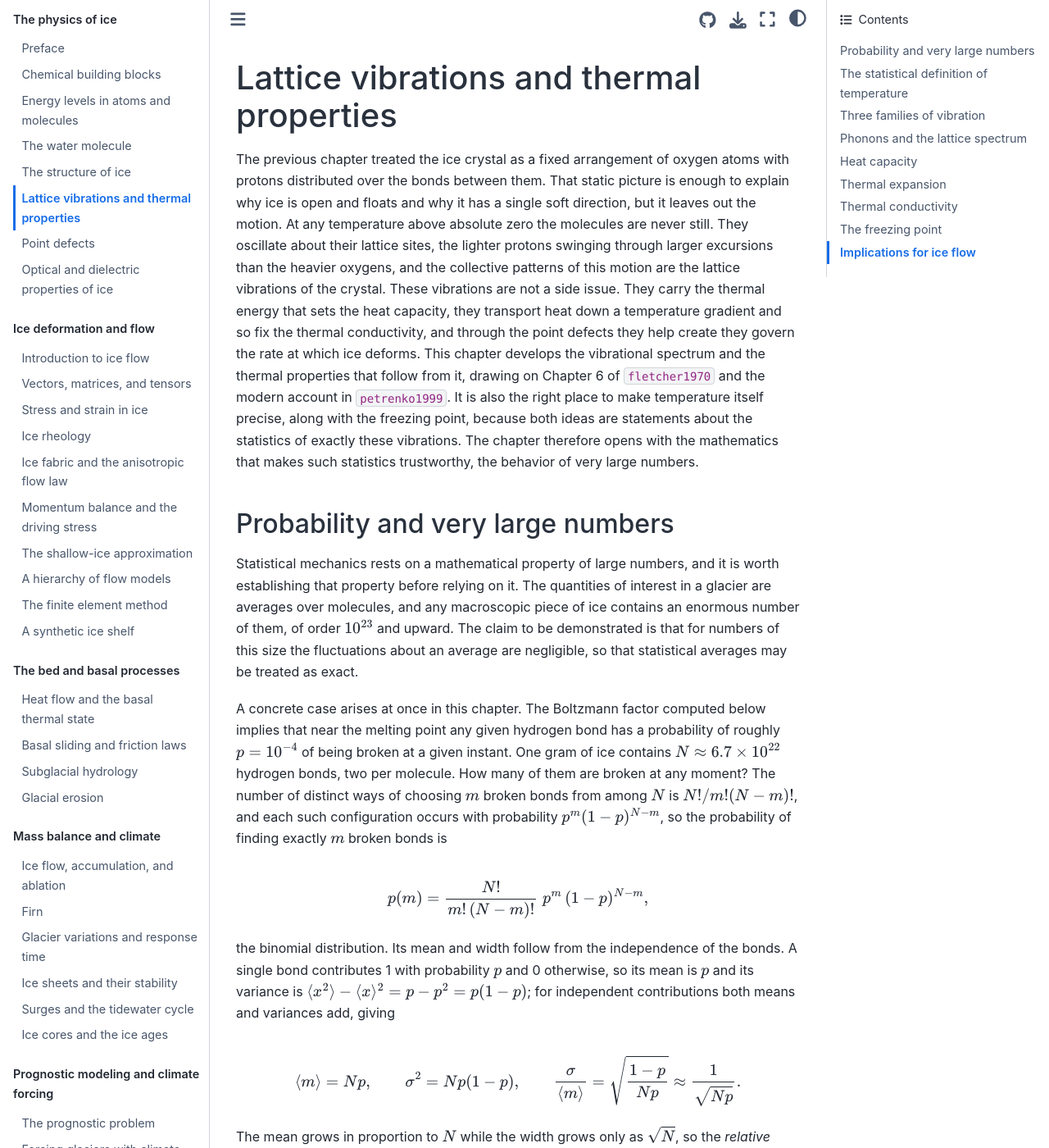
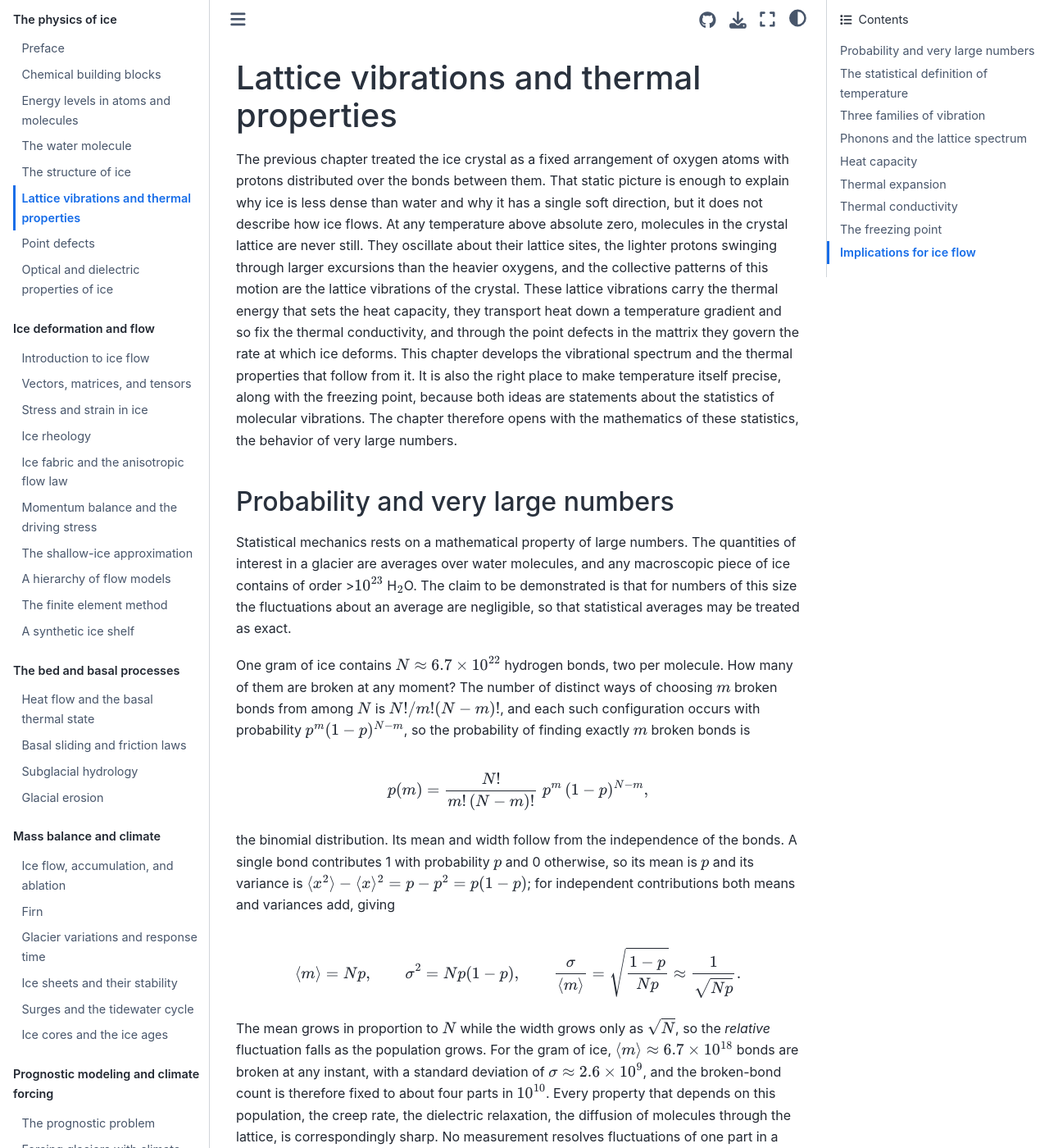
Before and after one commit to rice-glaciology/glaciology-book, a Jupyter Book: the page built from sections/foundations/lattice-dynamics.md, in a window 1280 px wide and 1400 px high. Shown: the whole window at 82% size. Built offline with Jupyter Book 1.0.4 settings and Sphinx 7.4.7 and the Sphinx Book theme 1.1.4, drawn with Linux system fonts in a browser that asks for light colours; pages that are not in the unit, such as notebooks, are missing from menus; cross-references to code outside the pages are shown as plain code.

Commit message:
Update lattice dynamics section for clarity
Revised text for clarity and accuracy regarding ice properties and molecular behavior.

```diff
--- a/sections/foundations/lattice-dynamics.md
+++ b/sections/foundations/lattice-dynamics.md
@@ -1,12 +1,12 @@
 # Lattice vibrations and thermal properties
 
-The previous chapter treated the ice crystal as a fixed arrangement of oxygen atoms with protons distributed over the bonds between them. That static picture is enough to explain why ice is open and floats and why it has a single soft direction, but it leaves out the motion. At any temperature above absolute zero the molecules are never still. They oscillate about their lattice sites, the lighter protons swinging through larger excursions than the heavier oxygens, and the collective patterns of this motion are the lattice vibrations of the crystal. These vibrations are not a side issue. They carry the thermal energy that sets the heat capacity, they transport heat down a temperature gradient and so fix the thermal conductivity, and through the point defects they help create they govern the rate at which ice deforms. This chapter develops the vibrational spectrum and the thermal properties that follow from it, drawing on Chapter 6 of {cite}`fletcher1970` and the modern account in {cite}`petrenko1999`. It is also the right place to make temperature itself precise, along with the freezing point, because both ideas are statements about the statistics of exactly these vibrations. The chapter therefore opens with the mathematics that makes such statistics trustworthy, the behavior of very large numbers.
+The previous chapter treated the ice crystal as a fixed arrangement of oxygen atoms with protons distributed over the bonds between them. That static picture is enough to explain why ice is less dense than water and why it has a single soft direction, but it does not describe how ice flows. At any temperature above absolute zero, molecules in the crystal lattice are never still. They oscillate about their lattice sites, the lighter protons swinging through larger excursions than the heavier oxygens, and the collective patterns of this motion are the lattice vibrations of the crystal. These lattice vibrations carry the thermal energy that sets the heat capacity, they transport heat down a temperature gradient and so fix the thermal conductivity, and through the point defects in the mattrix they govern the rate at which ice deforms. This chapter develops the vibrational spectrum and the thermal properties that follow from it. It is also the right place to make temperature itself precise, along with the freezing point, because both ideas are statements about the statistics of molecular vibrations. The chapter therefore opens with the mathematics of these statistics, the behavior of very large numbers.
 
 ## Probability and very large numbers
 
-Statistical mechanics rests on a mathematical property of large numbers, and it is worth establishing that property before relying on it. The quantities of interest in a glacier are averages over molecules, and any macroscopic piece of ice contains an enormous number of them, of order $10^{23}$ and upward. The claim to be demonstrated is that for numbers of this size the fluctuations about an average are negligible, so that statistical averages may be treated as exact.
+Statistical mechanics rests on a mathematical property of large numbers. The quantities of interest in a glacier are averages over water molecules, and any macroscopic piece of ice contains of order >$10^{23}$ H$_2$O. The claim to be demonstrated is that for numbers of this size the fluctuations about an average are negligible, so that statistical averages may be treated as exact.
 
-A concrete case arises at once in this chapter. The Boltzmann factor computed below implies that near the melting point any given hydrogen bond has a probability of roughly $p = 10^{-4}$ of being broken at a given instant. One gram of ice contains $N \approx 6.7\times10^{22}$ hydrogen bonds, two per molecule. How many of them are broken at any moment? The number of distinct ways of choosing $m$ broken bonds from among $N$ is $N!/m!(N-m)!$, and each such configuration occurs with probability $p^m(1-p)^{N-m}$, so the probability of finding exactly $m$ broken bonds is
+One gram of ice contains $N \approx 6.7\times10^{22}$ hydrogen bonds, two per molecule. How many of them are broken at any moment? The number of distinct ways of choosing $m$ broken bonds from among $N$ is $N!/m!(N-m)!$, and each such configuration occurs with probability $p^m(1-p)^{N-m}$, so the probability of finding exactly $m$ broken bonds is
 
 $$
 p(m) = \frac{N!}{m!\,(N-m)!}\;p^m\,(1-p)^{N-m},
```
